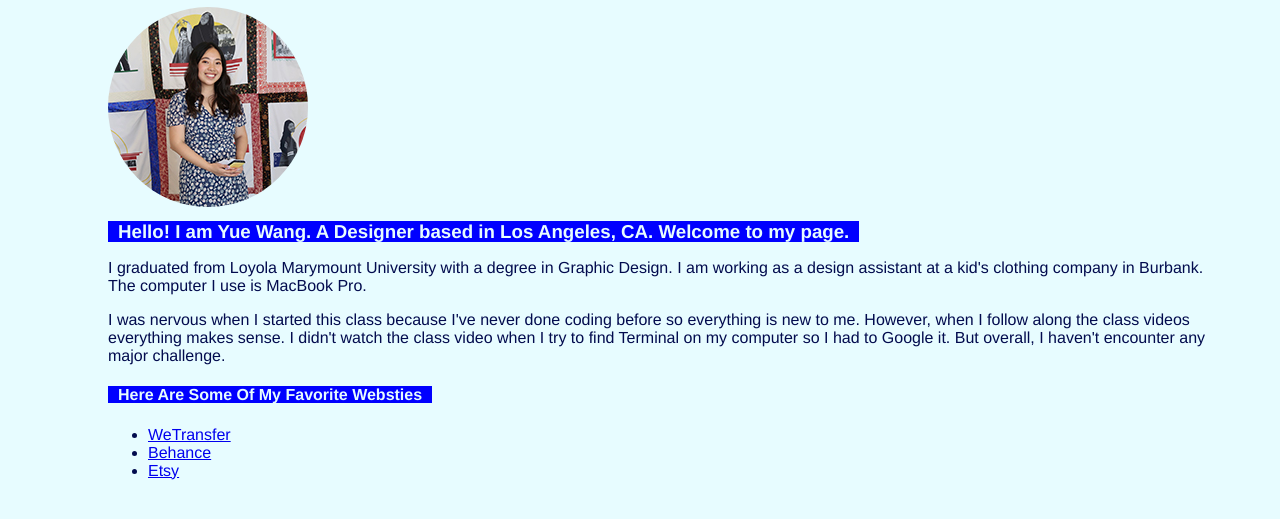
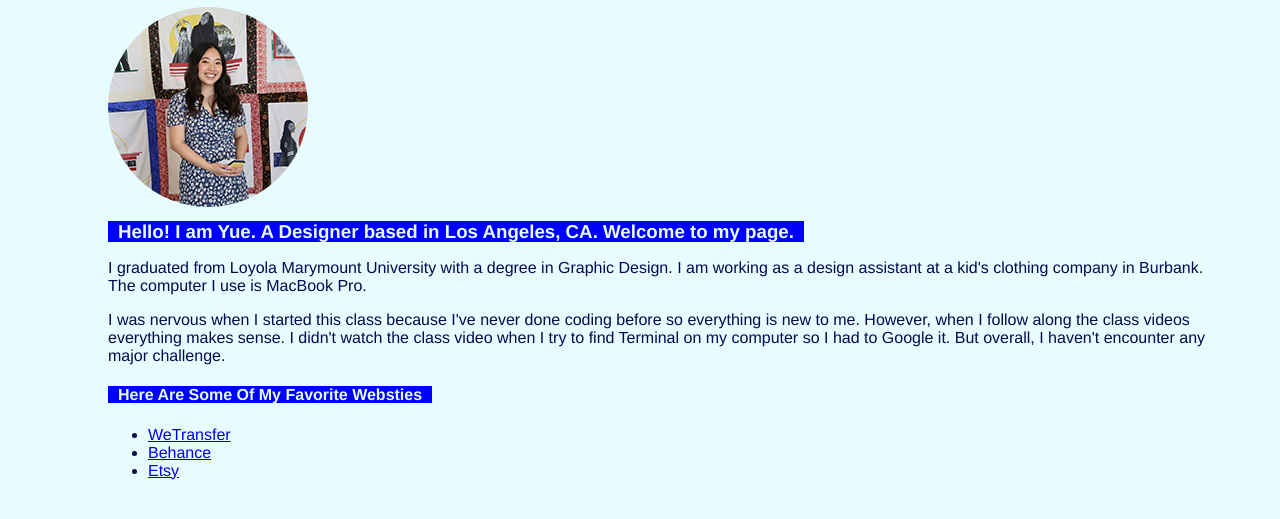
Before and after one commit to yuewang0809/UCLA_WCIB_WEEK1_PART2, a website: page index.html in a window 1280 px wide. Shown: the part 121-640 px from the top of the page. Drawn offline with Linux system fonts and the light colour scheme.

Commit message:
Name change

```diff
--- a/index.html
+++ b/index.html
@@ -16,7 +16,7 @@
     <h1>UCLAx Web Coding Intensive Bootcamp </h1>
     <h2>Week 1</h2>
     <img src="images/IMG_7041.jpg" alt="This is a photo">
-    <h3><span>Hello! I am Yue Wang. A Designer based in Los Angeles, CA. Welcome to my page.</h3>
+    <h3><span>Hello! I am Yue. A Designer based in Los Angeles, CA. Welcome to my page.</h3>
     <p>
       I graduated from Loyola Marymount University with a degree in Graphic Design. I am working as a design assistant at a kid's clothing company in Burbank. The computer I use is MacBook Pro.
     </p>
```
